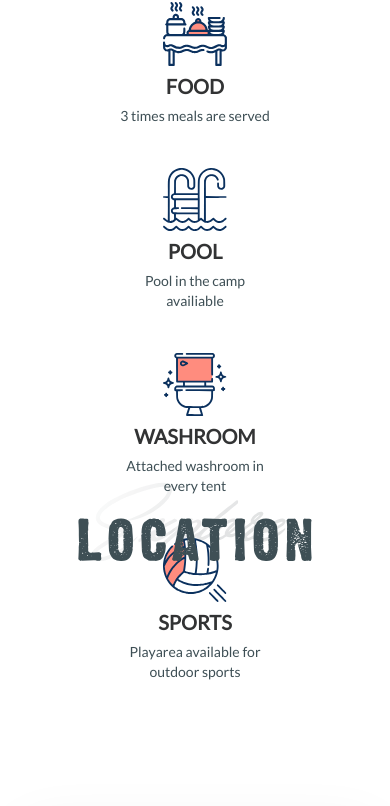
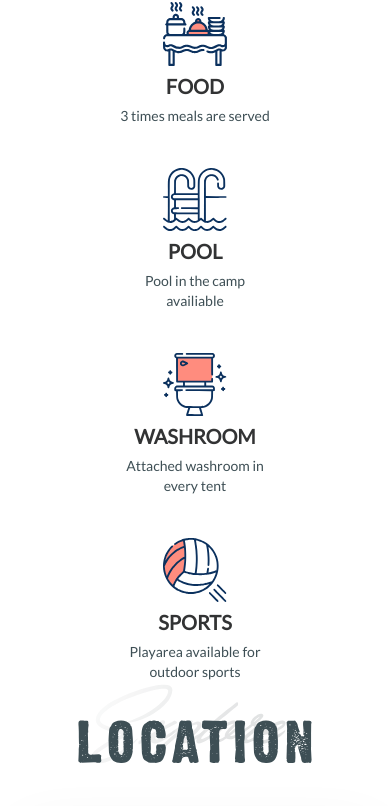
Before and after one commit to shashankkestwal/Rapid-Action-Expedition, a React (Create React App) app: page / in a window 390 px wide. Shown: the part 1148-1954 px from the top of the page. Built offline with nearby package versions, Linux system fonts and the light colour scheme.

Commit message:
fixed location section

```diff
--- a/src/Features/feature.css
+++ b/src/Features/feature.css
@@ -4,6 +4,7 @@
   flex-direction: column;
   justify-content: center;
   align-items: center;
+  padding-bottom: 12rem;
 }
 
   #feature_text {
--- a/src/Location/location.css
+++ b/src/Location/location.css
@@ -56,21 +56,19 @@
     align-items: center;
     justify-content: center;
     position: relative;
-    margin-bottom: 30rem;
-    margin-top: 34rem;
   }
 
   #location {
+    justify-content: center;
     padding-top: 50px;
     width: 100%;
-    margin-bottom: 30px;
+  }
+  #location_text {
+    width: 60%;
+    position: relative;
+    top: -28rem;
   }
 
-
-  #location_text {
-    width: 60%;
-    top: -892%;
-  }
   #location_images {
     display: block;
     width: 84%;
--- a/src/Location/location.js
+++ b/src/Location/location.js
@@ -19,7 +19,7 @@
 const location = (props) => {
   return (
         <div id="location_container">
-          <div id="location">
+          <div id="flex location">
             <img id="location_text" src={location_text} alt="location image" />
             <div id="location_images">
               {Array.from(Array(3), (e, i) => {
--- a/src/Location/location_details.css
+++ b/src/Location/location_details.css
@@ -85,7 +85,7 @@
     align-items: center;
     justify-content: center;
     width: 90%;
-    padding-top: 23rem;
+    padding-top: 15rem;
     box-sizing: border-box;
     left: 51%;
   }
--- a/src/Tours/tour.css
+++ b/src/Tours/tour.css
@@ -62,6 +62,7 @@
 
   .tour {
     margin: 0;
+    padding-left: 13px;
     padding-bottom: 2.5rem;
   }
   .tour img {
```
